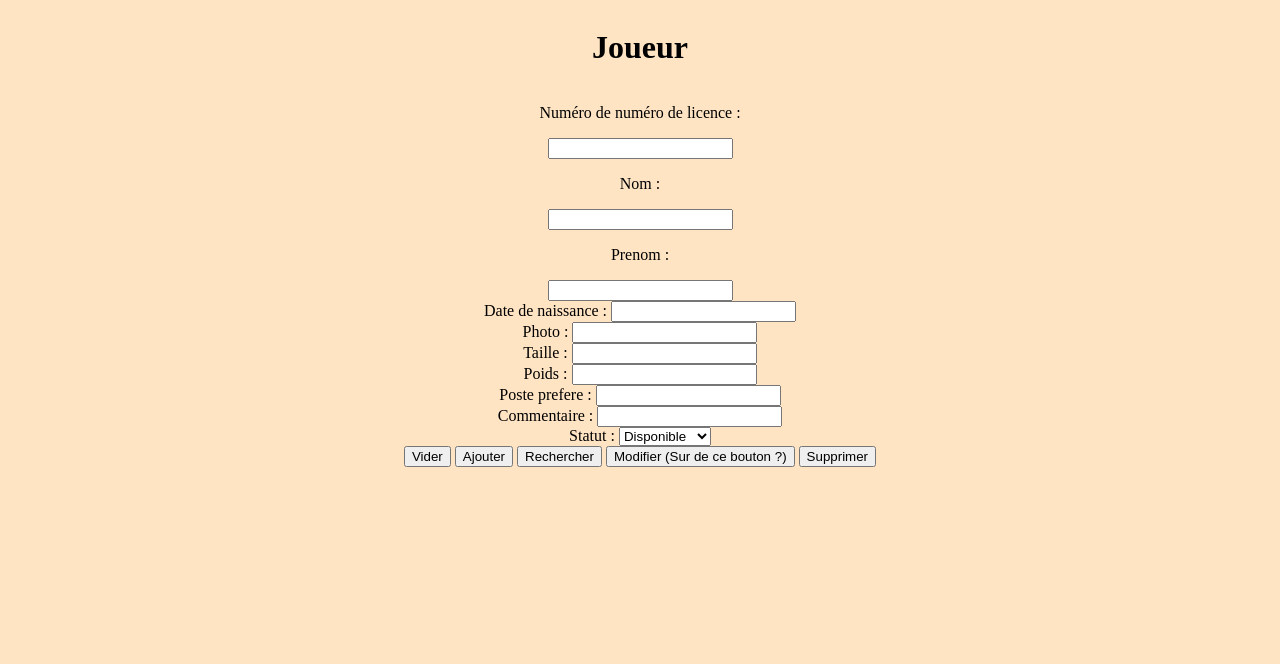
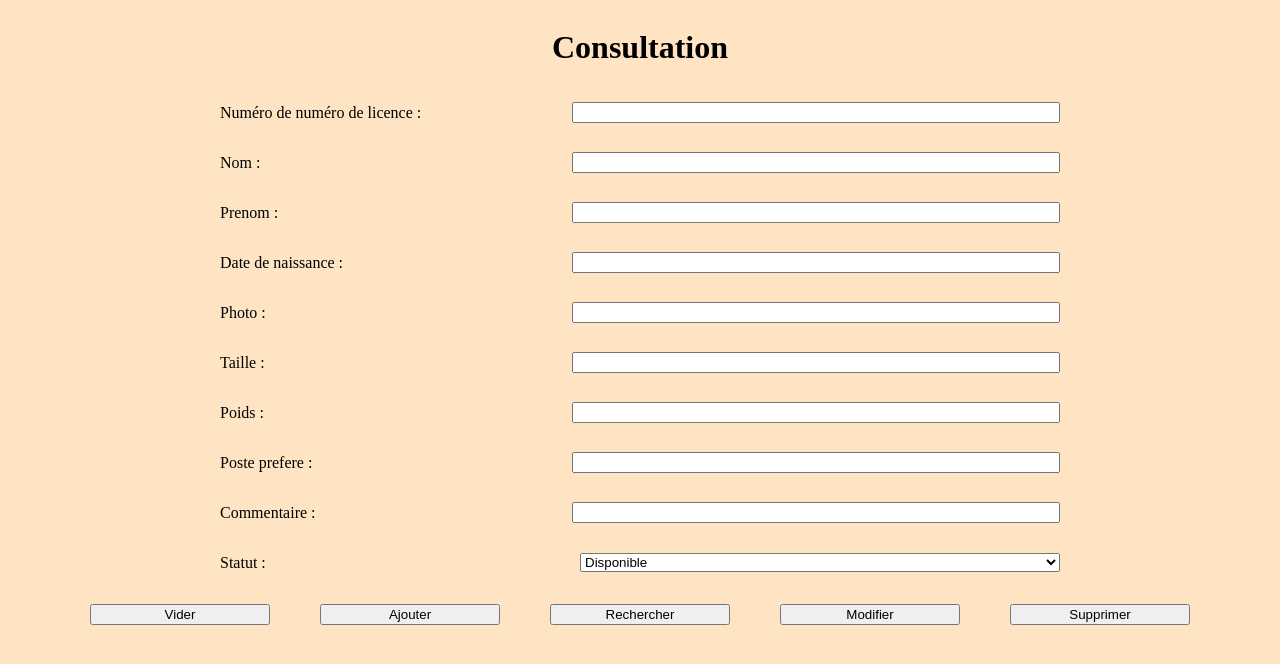
Before and after one commit to 4PoH/CoachBasketPHP, a PHP site: page /Consultation.html in a window 1280 px wide. Shown: the top 664 px of the page. Run offline with PHP 8.4, Linux system fonts and the light colour scheme.

Commit message:
html/css Acceuil et Consultation Fini

```diff
--- a/Acceuil.css
+++ b/Acceuil.css
@@ -60,6 +60,41 @@ body {
 }
 
 /* Page Consultation */
-.Formulaire {
+
+.TitreSelection {
     width: 100%;
 }
+
+.Formulaire {
+    width: 70%;
+    margin-left: auto;
+    margin-right: auto;
+    display: flex;
+    flex-wrap: wrap ;
+    justify-content: center;
+}
+
+.LigneFormulaire {
+    width: 100%;
+    display: flex;
+    flex-wrap: wrap ;
+    justify-content: space-between;
+    align-items: center;
+}
+
+.CaseEntree {
+    width: 30rem;
+}
+
+.DivBoutonFormulaire {
+    width: 100%;
+    margin-top: 1rem;
+    display: flex;
+    flex-wrap: wrap ;
+    justify-content: space-evenly;
+}
+
+
+.BoutonFormulaire {
+    width: 15%;
+}
--- a/Consultation.html
+++ b/Consultation.html
@@ -6,32 +6,56 @@
         <link rel="stylesheet" href="Acceuil.css">
     </head>
  <body>
-    <div>
-        <h1> Joueur </h1>
+    <div class="TitreSelection">
+        <h1>Consultation</h1>
     </div>
 
-    <div class="Formulaire">
+    <div>
         <form action="ajoutJoueur.php" method="post">
-                <p>Numéro de numéro de licence : </p> <input type="text" name="numLicence"><br \>
-                <p> Nom : </p> <input type="text" name="nom"> <br \>
-                <p> Prenom : </p> <input type="text" name="prenom"> <br \>
-                Date de naissance : <input type="text" name="dateN"> <br \>
-                Photo : <input type="text" name="photo"> <br \>
-                Taille : <input type="int" name="taille"> <br \>
-                Poids : <input type="int" name="poids"> <br \>
-                Poste prefere : <input type="text" name="postePref"> <br \>
-                Commentaire : <input type="text" name="commentaire"> <br \>
-                Statut : <select name="statut">
-                    <option>Disponible</option>
-                    <option>Blesse(e)</option>
-                    <option>En vacance</option>
-                </select> <br \>
+            <div class="Formulaire">
+                <div class="LigneFormulaire">
+                    <p class="Libelle">Numéro de numéro de licence : </p> <input class="CaseEntree" type="text" name="numLicence">
+                </div>
+                <div class="LigneFormulaire">
+                    <p class="Libelle">Nom : </p> <input class="CaseEntree" type="text" name="nom">
+                </div>
+                <div class="LigneFormulaire">
+                    <p class="Libelle">Prenom : </p> <input class="CaseEntree" type="text" name="prenom">
+                </div>
+                <div class="LigneFormulaire">
+                    <p class="Libelle">Date de naissance : </p> <input class="CaseEntree" type="text" name="dateN">
+                </div>
+                <div class="LigneFormulaire">
+                    <p class="Libelle">Photo : </p> <input class="CaseEntree" type="text" name="photo">
+                </div>
+                <div class="LigneFormulaire">
+                    <p class="Libelle">Taille : </p> <input class="CaseEntree" type="int" name="taille">
+                </div>
+                <div class="LigneFormulaire">
+                    <p class="Libelle">Poids : </p> <input class="CaseEntree" type="int" name="poids">
+                </div>
+                <div class="LigneFormulaire">
+                    <p class="Libelle">Poste prefere : </p> <input class="CaseEntree" type="text" name="postePref">
+                </div>
+                <div class="LigneFormulaire">
+                    <p class="Libelle">Commentaire : </p> <input class="CaseEntree" type="text" name="commentaire">
+                </div>
+                <div class="LigneFormulaire">
+                        <p class="Libelle">Statut : </p> <select class="CaseEntree" name="statut">
+                        <option>Disponible</option>
+                        <option>Blesse(e)</option>
+                        <option>En vacance</option>
+                    </select>
+                </div>
+            </div>
 
-                <input type="reset" name="" value="Vider">
-                <input type="submit" name="" value="Ajouter">
-                <input type="submit" name="" value="Rechercher">
-                <input type="submit" name="" value="Modifier (Sur de ce bouton ?)">
-                <input type="submit" name="" value="Supprimer">
+            <div class="DivBoutonFormulaire">
+                <input type="reset" name="" value="Vider" class="BoutonFormulaire">
+                <input type="submit" name="" value="Ajouter" class="BoutonFormulaire">
+                <input type="submit" name="" value="Rechercher" class="BoutonFormulaire">
+                <input type="submit" name="" value="Modifier" class="BoutonFormulaire">
+                <input type="submit" name="" value="Supprimer" class="BoutonFormulaire">
+            </div>
 
             </form>
         </div>
```
